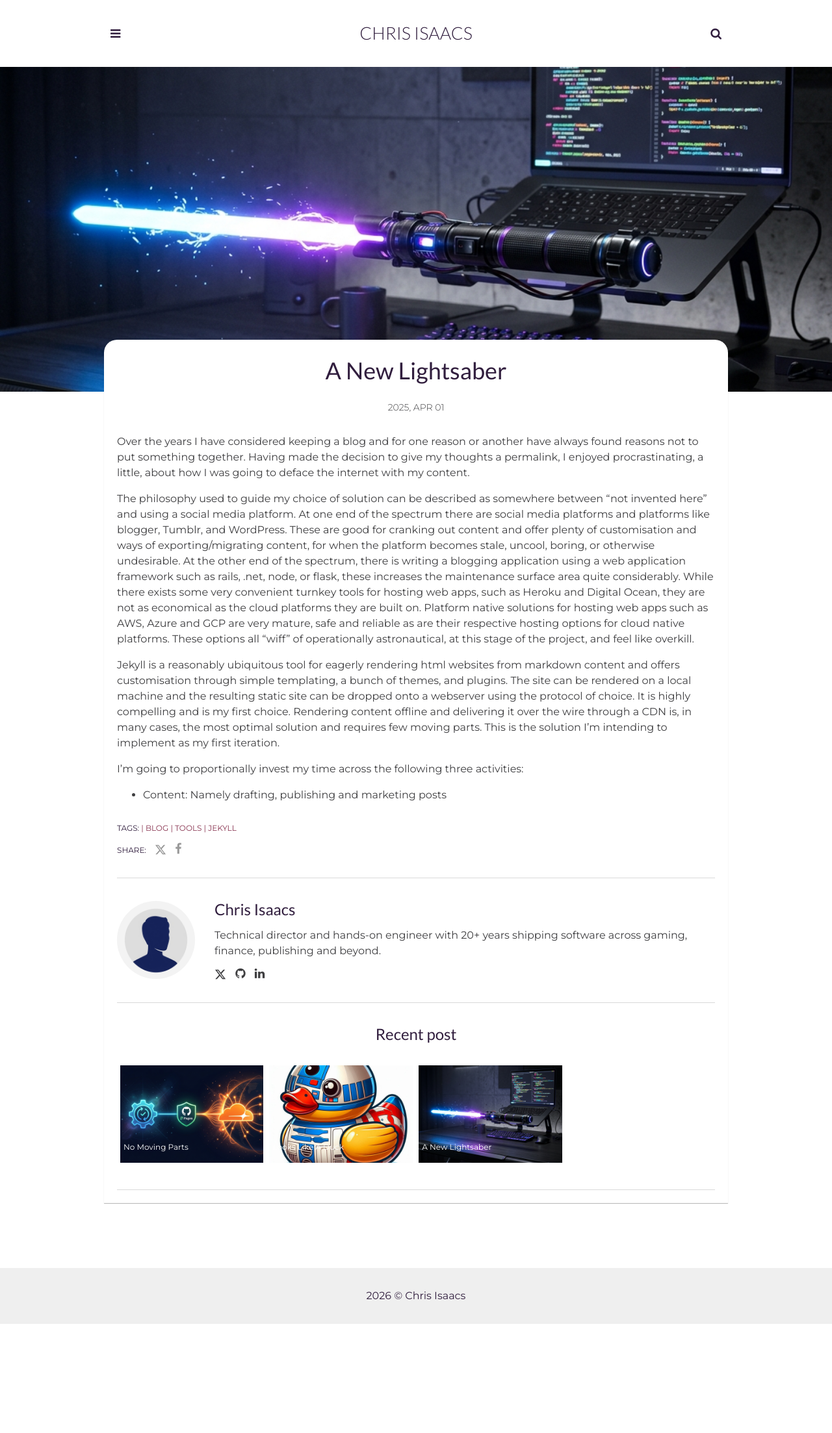
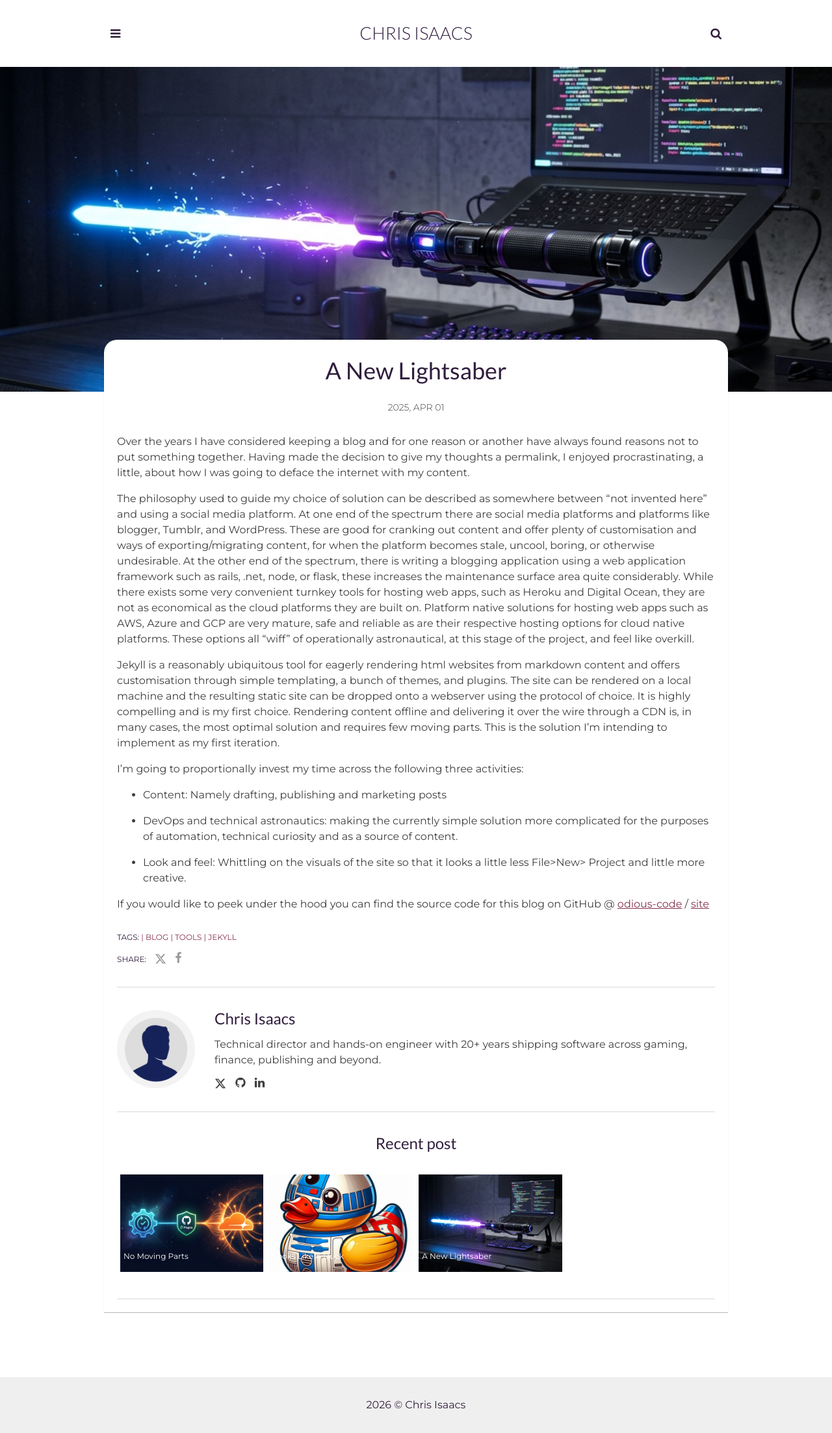
Before and after one commit to odious-code/site, a Jekyll site: the page built from _posts/2025-04-01-a-new-lightsaber.md, in a window 1280 px wide. Shown: the whole page at 65% size. Built offline with Jekyll 4.4.1, drawn with Linux system fonts in a browser that asks for light colours.

Commit message:
fix: restore truncated content of A New Lightsaber post while preserving theme formatting

```diff
--- a/_posts/2025-04-01-a-new-lightsaber.md
+++ b/_posts/2025-04-01-a-new-lightsaber.md
@@ -8,10 +8,22 @@ img: /assets/images/new-lightsaber.png
 
 Over the years I have considered keeping a blog and for one reason or another have always found reasons not to put something together. Having made the decision to give my thoughts a permalink, I enjoyed procrastinating, a little, about how I was going to deface the internet with my content.
 
-The philosophy used to guide my choice of solution can be described as somewhere between "not invented here" and using a social media platform. At one end of the spectrum there are social media platforms and platforms like blogger, Tumblr, and WordPress. These are good for cranking out content and offer plenty of customisation and ways of exporting/migrating content, for when the platform becomes stale, uncool, boring, or otherwise undesirable. At the other end of the spectrum, there is writing a blogging application using a web application framework such as rails, .net, node, or flask, these increases the maintenance surface area quite considerably. While there exists some very convenient turnkey tools for hosting web apps, such as Heroku and Digital Ocean, they are not as economical as the cloud platforms they are built on. Platform native solutions for hosting web apps such as AWS, Azure and GCP are very mature, safe and reliable as are their respective hosting options for cloud native platforms. These options all "wiff" of operationally astronautical, at this stage of the project, and feel like overkill.
+The philosophy used to guide my choice of solution can be described as somewhere between “not invented here” and using a social media platform. At one end of the spectrum there are social media platforms and platforms like blogger, Tumblr, and WordPress. These are good for cranking out content and offer plenty of customisation and ways of exporting/migrating content, for when the platform becomes stale, uncool, boring, or otherwise undesirable. At the other end of the spectrum, there is writing a blogging application using a web application framework such as rails, .net, node, or flask, these increases the maintenance surface area quite considerably. While there exists some very convenient turnkey tools for hosting web apps, such as Heroku and Digital Ocean, they are not as economical as the cloud platforms they are built on. Platform native solutions for hosting web apps such as AWS, Azure and GCP are very mature, safe and reliable as are their respective hosting options for cloud native platforms. These options all “wiff” of operationally astronautical, at this stage of the project, and feel like overkill.
 
-Jekyll is a reasonably ubiquitous tool for eagerly rendering html websites from markdown content and offers customisation through simple templating, a bunch of themes, and plugins. The site can be rendered on a local machine and the resulting static site can be dropped onto a webserver using the protocol of choice. It is highly compelling and is my first choice. Rendering content offline and delivering it over the wire through a CDN is, in many cases, the most optimal solution and requires few moving parts. This is the solution I'm intending to implement as my first iteration.
+Jekyll is a reasonably ubiquitous tool for eagerly rendering html websites from markdown content and offers customisation through simple templating, a bunch of themes, and plugins. The site can be rendered on a local machine and the resulting static site can be dropped onto a webserver using the protocol of choice. It is highly compelling and is my first choice. Rendering content offline and delivering it over the wire through a CDN is, in many cases, the most optimal solution and requires few moving parts. This is the solution I’m intending to implement as my first iteration.
 
-I'm going to proportionally invest my time across the following three activities:
+I’m going to proportionally invest my time across the following three activities:
 
 - Content: Namely drafting, publishing and marketing posts
+
+- DevOps and technical astronautics:  making the currently simple solution more complicated for the purposes of automation, technical curiosity and as a source of content.
+
+- Look and feel: Whittling on the visuals of the site so that it looks a little less File>New> Project and little more creative.
+
+
+If you would like to peek under the hood you can find the source code for this blog on GitHub @
+[odious-code][this-org] /
+[site](https://github.com/odious-code/site)
+
+
+[this-org]: https://github.com/odious-code
```
